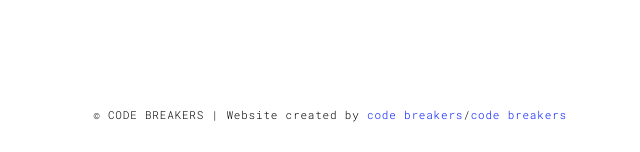
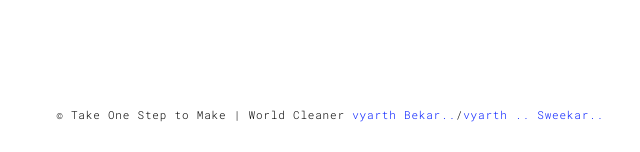
Before and after one commit to hemantmishra123/vyarth-to-use, a Django app: page /main/ in a window 1280 px wide. Shown: the part 1237-1389 px from the top of the page, without its empty margins (310-950 px from the left). Run offline with Django 3.2, Linux system fonts and the light colour scheme; some libraries are stand-ins or nearby versions.

Commit message:
templtes modified

```diff
--- a/templates/works.html
+++ b/templates/works.html
@@ -213,7 +213,7 @@
         <div class="container">
             <div class="row">
                 <div class="col-xs-12">
-                    <p>© CODE BREAKERS | Website created by <a href="https://youtube.com/codebreakerstech" target="_blank" title="Create website with free html template">code breakers</a>/<a href="https://youtube.com/codebreakerstech" target="_blank" title="Beautiful Free Images">code breakers</a></p>
+                    <p>© Take One Step to Make  | World Cleaner <a href="" target="_blank" title="Create website with free html template">vyarth Bekar..</a>/<a href="" target="_blank" title="Beautiful Free Images">vyarth .. Sweekar..</a></p>
                 </div>
             </div>
         </div>
```
